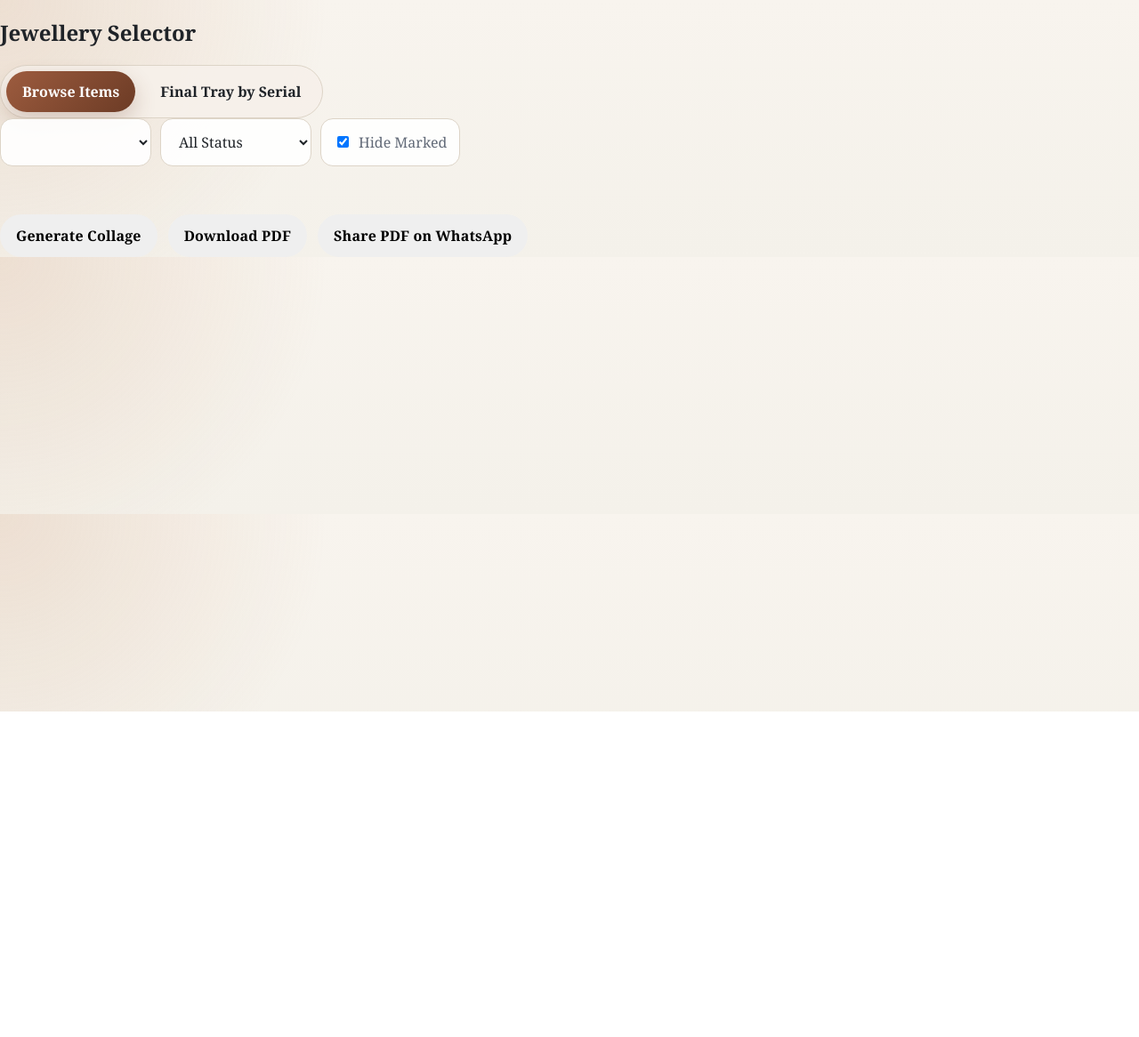
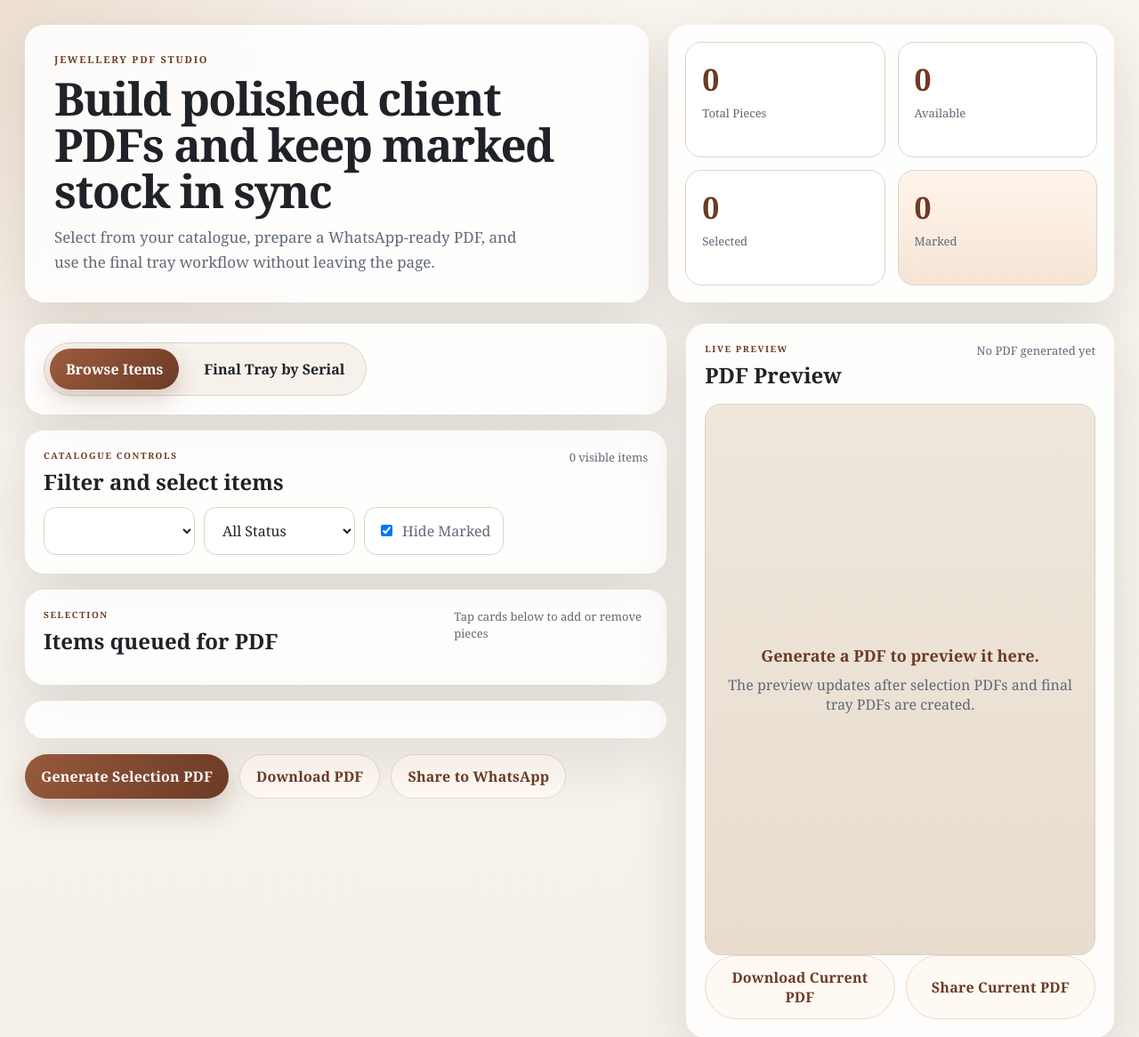
Before and after one commit to dreamsai734-svg/jewellery-site, a plain HTML site: page index.html in a window 1280 px wide. Shown: the top 1166 px of the page at 89% size. Before the commit the page ends 800 px from the top, so only its background shows below. Drawn offline with nearby package versions, Linux system fonts and the light colour scheme; no server answers.

Commit message:
Rename title and update PDF studio content

```diff
--- a/index.html
+++ b/index.html
@@ -1,24 +1,58 @@
 <!DOCTYPE html>
 <html>
 <head>
-  <title>Jewellery Collage</title>
+  <title>Jewellery PDF Studio</title>
   <meta name="viewport" content="width=device-width, initial-scale=1">
 
   <link rel="stylesheet" href="style.css">
 </head>
 
 <body>
+<div class="page-shell">
+  <header class="hero">
+    <div class="hero-copy">
+      <p class="eyebrow">Jewellery PDF Studio</p>
+      <h1>Build polished client PDFs and keep marked stock in sync</h1>
+      <p class="hero-text">Select from your catalogue, prepare a WhatsApp-ready PDF, and use the final tray workflow without leaving the page.</p>
+    </div>
+    <div class="hero-stats">
+      <article class="stat-card">
+        <span id="statTotal">0</span>
+        <p>Total Pieces</p>
+      </article>
+      <article class="stat-card">
+        <span id="statAvailable">0</span>
+        <p>Available</p>
+      </article>
+      <article class="stat-card">
+        <span id="statSelected">0</span>
+        <p>Selected</p>
+      </article>
+      <article class="stat-card accent">
+        <span id="statMarked">0</span>
+        <p>Marked</p>
+      </article>
+    </div>
+  </header>
 
-<h2>Jewellery Selector</h2>
-
+  <main class="workspace">
+    <section class="workspace-main">
+      <div class="panel tabs-panel">
         <div class="tabs">
           <button id="tabBrowseBtn" class="tab-btn active" onclick="switchTab('browse')">Browse Items</button>
           <button id="tabFinalTrayBtn" class="tab-btn" onclick="switchTab('finalTray')">Final Tray by Serial</button>
         </div>
+      </div>
 
       <section id="browseTab" class="tab-section active">
-
-<!-- FILTER -->
+        <div class="panel controls-panel">
+          <div class="panel-heading compact">
+            <div>
+              <p class="eyebrow small">Catalogue Controls</p>
+              <h3>Filter and select items</h3>
+            </div>
+            <p id="gridSummary" class="panel-meta">0 visible items</p>
+          </div>
           <div class="controls">
             <select id="filterType" onchange="render()"></select>
             <select id="filterStatus" onchange="render()">
@@ -31,51 +65,90 @@
               Hide Marked
             </label>
           </div>
-
-<!-- GRID -->
-<div class="grid" id="grid"></div>
-
-<!-- COLLAGE PREVIEW -->
-<div id="collageContainer">
-  <div id="selectedArea"></div>
-
-  <!-- ✅ PREVIEW IMAGE (IMPORTANT) -->
-  <img id="collagePreview" style="max-width:100%; margin-top:20px; display:none;" />
         </div>
 
-<!-- ACTION BUTTONS -->
-<div class="actions">
-  <button class="btn" onclick="generateCollage()">Generate Collage</button>
-  <button class="btn" onclick="downloadCollage()">Download PDF</button>
-  <button class="btn" onclick="shareCollage()">Share PDF on WhatsApp</button>
+        <div class="panel selection-panel">
+          <div class="panel-heading compact">
+            <div>
+              <p class="eyebrow small">Selection</p>
+              <h3>Items queued for PDF</h3>
+            </div>
+            <p class="panel-meta">Tap cards below to add or remove pieces</p>
+          </div>
+          <div id="selectedArea" class="selection-grid"></div>
+        </div>
+
+        <div class="panel grid-panel">
+          <div class="grid" id="grid"></div>
+        </div>
+
+        <div class="actions primary-actions">
+          <button class="btn btn-primary" onclick="generateCollage()">Generate Selection PDF</button>
+          <button class="btn btn-secondary" onclick="downloadCollage()">Download PDF</button>
+          <button class="btn btn-secondary" onclick="shareCollage()">Share to WhatsApp</button>
         </div>
       </section>
 
       <section id="finalTrayTab" class="tab-section">
-  <div class="final-tray-panel">
-    <h3>Generate Final Tray by Serial Codes</h3>
-    <p>Paste serial numbers separated by comma, space, or new line.</p>
-    <textarea id="serialInput" rows="5" placeholder="Example:
+        <div class="panel final-tray-panel">
+          <div class="panel-heading">
+            <div>
+              <p class="eyebrow small">Final Tray</p>
+              <h3>Generate a marked PDF from serial codes</h3>
+            </div>
+            <p class="panel-meta">Paste serial numbers separated by comma, semicolon, or a new line.</p>
+          </div>
+
+          <textarea id="serialInput" rows="6" placeholder="Example:
 RING-AB1234
-NECK-XY9876"></textarea>
-    <div class="actions">
-      <button class="btn" onclick="generateFinalTrayFromSerials()">Generate Final Tray + Mark in Excel</button>
-      <button class="btn" onclick="downloadCollage()">Download Final Tray PDF</button>
-      <button class="btn" onclick="shareCollage()">Share Final Tray PDF</button>
+NECK-XY9876
+BRACELET-1JGZVO"></textarea>
+
+          <div class="actions primary-actions">
+            <button class="btn btn-primary" onclick="generateFinalTrayFromSerials()">Generate Final Tray PDF + Mark in Excel</button>
+            <button class="btn btn-secondary" onclick="downloadCollage()">Download Final Tray PDF</button>
+            <button class="btn btn-secondary" onclick="shareCollage()">Share Final Tray PDF</button>
           </div>
           <div id="serialFeedback" class="feedback"></div>
         </div>
       </section>
+    </section>
 
-<!-- SPINNER -->
+    <aside class="workspace-side">
+      <div class="panel preview-panel">
+        <div class="panel-heading">
+          <div>
+            <p class="eyebrow small">Live Preview</p>
+            <h3>PDF Preview</h3>
+          </div>
+          <p id="pdfMeta" class="panel-meta">No PDF generated yet</p>
+        </div>
+
+        <div class="pdf-preview-shell">
+          <div id="previewPlaceholder" class="preview-placeholder">
+            <strong>Generate a PDF to preview it here.</strong>
+            <span>The preview updates after selection PDFs and final tray PDFs are created.</span>
+          </div>
+          <iframe id="pdfPreviewFrame" title="Jewellery PDF Preview"></iframe>
+        </div>
+
+        <div class="actions secondary-actions">
+          <button class="btn btn-secondary" onclick="downloadCollage()">Download Current PDF</button>
+          <button class="btn btn-secondary" onclick="shareCollage()">Share Current PDF</button>
+        </div>
+      </div>
+    </aside>
+  </main>
+
   <div id="spinner" class="spinner hidden">
     <div class="loader"></div>
-  <p>Generating...</p>
+    <p>Preparing PDF...</p>
+  </div>
 </div>
 
-<!-- SCRIPT -->
 <script src="https://cdn.jsdelivr.net/npm/jspdf@2.5.1/dist/jspdf.umd.min.js"></script>
-<script src="script.js?v=20260326-2"></script>
+<script src="pdf-export.js?v=20260326-1"></script>
+<script src="script.js?v=20260326-3"></script>
 
 </body>
 </html>
```
Lines whose indentation alone changed are shown as unchanged.
